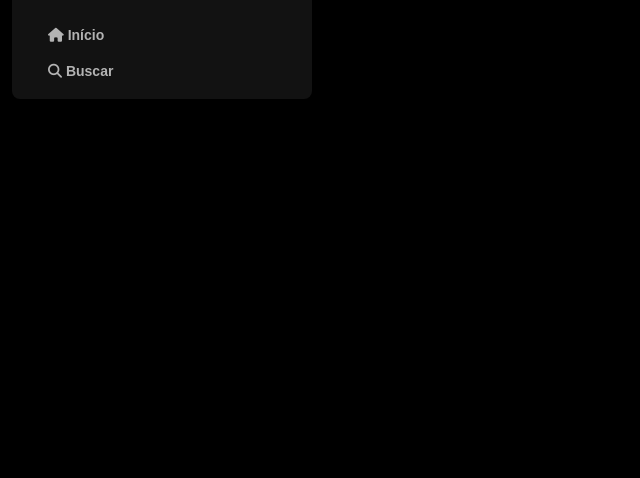
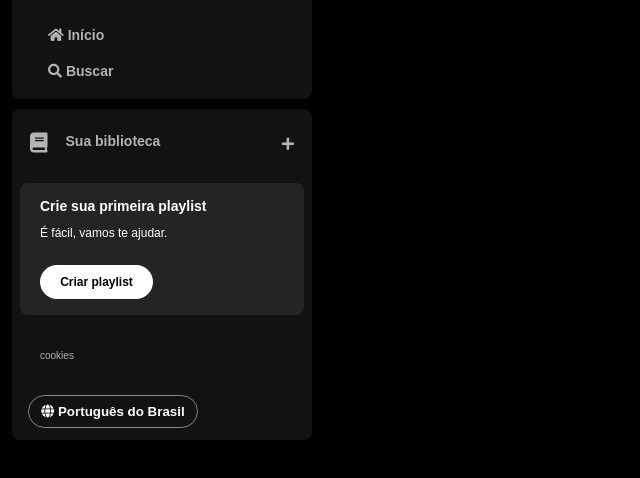
Before and after one commit to felphisss/imersao-2025-front-end, a plain HTML site: page index.html in a window 1280 px wide. Shown: the part 74-552 px from the top of the page, without its empty margins (0-640 px from the left). Drawn offline with Linux system fonts and the light colour scheme.

Commit message:
Aplicando mudanças da segunda aula

```diff
--- a/index.html
+++ b/index.html
@@ -6,7 +6,8 @@
     <title>Spotify Imersão</title>
     <link rel="stylesheet" href="reset.css">
     <link rel="stylesheet" href="styles.css">
-    <script src="https://kit.fontawesome.com/de142c1c4a.js" crossorigin="anonymous"></script>
+    <link rel="stylesheet" href="https://use.fontawesome.com/releases/v5.15.4/css/solid.css"/>
+    <link rel="stylesheet" href="https://use.fontawesome.com/releases/v5.15.4/css/fontawesome.css"/>
 </head>
 <body>
     <div class="sidebar">
@@ -31,6 +32,37 @@
                     </li>
                 </ul>
         </nav>
+
+        <div class="library">
+            <div class="library__content">
+                <button class="library__button">
+                    <span class="fa fas fa-book"></span>
+                    <span>Sua biblioteca</span>
+                </button>
+                <span class="fa fa-plus"></span>
+            </div>
+
+            <section class="section-playlist">
+                <div class="section-playlist__content">
+                    <span class="text title">Crie sua primeira playlist</span>
+                    <span class="text subtitle">É fácil, vamos te ajudar.</span>
+                    <button class="section-playlist__button">
+                        <span>Criar playlist</span>
+                    </button>
+                </div>
+            </section>
+
+            <div class="cookies">
+                <a href="">cookies</a>
+            </div>
+
+            <div class="languages">
+                <button class="languages__button">
+                    <span class="fa fa-globe"></span>
+                    <span>Português do Brasil</span>
+                </button>
+            </div>
+        </div>
     </div>
 </body>
 </html>
--- a/styles.css
+++ b/styles.css
@@ -44,3 +44,127 @@ body {
     font-size: 14px;
     font-family: "DM Sans", sans-serif;
 }
+
+.library {
+    background-color: #121212;
+    border-radius: 8px;
+    display: flex;
+    justify-content: space-between;
+    flex-direction: column;
+    padding: 4px 8px;
+    color: #b3b3b3;
+    font-weight: 600;
+    font-size: 14px;
+    margin-top: 10px;
+}
+
+.library .library__content{
+    display: flex;
+    justify-content: space-between;
+}
+
+.library .library__button {
+    display: flex;
+    margin-right: 10px;
+    color: #b3b3b3;
+    background-color: transparent;
+    border: 0px;
+    font-size: 14px;
+    font-weight: 700;
+    font-family: "DM Sans", sans-serif;
+    text-align: center;
+    text-decoration: none;
+    text-transform: none;
+    padding: 20px 10px;
+}
+
+.library .library__button .fa{
+    font-size: 20px;
+    margin-right: 10px;
+    font-weight: 300;
+    padding-right: 8px;
+}
+
+.library .library__content .fa-plus {
+    margin: 24px 10px;
+}
+
+.section-playlist{
+    display: flex;
+    align-items: flex-start;
+    justify-content: space-between;
+    gap: 20px;
+    background-color: #242424;
+    color: #b3b3b3;
+    font-weight: 600;
+    font-size: 14px;
+    margin: 8px 0px;
+    padding: 16px 20px;
+    border-radius: 8px;
+}
+
+.section-playlist .section-playlist__content {
+    display: flex;
+    flex-direction: column;
+}
+
+.section-playlist__content .text {
+    padding-bottom: 14px;
+    color: #fff;
+    font-family: "DM Sans", sans-serif;
+}
+
+.section-playlist__content .title {
+    font-weight: 700;
+}
+
+.section-playlist__content .subtitle {
+    font-weight: 500;
+    font-size: 12px;
+}
+
+.section-playlist__content .section-playlist__button {
+    display: flex;
+    justify-content: center;
+    background-color: #fff;
+    color: #000;
+    border-radius: 20px;
+    font-size: 12px;
+    font-weight: 700;
+    font-family: "DM Sans", sans-serif;
+    text-decoration: none;
+    text-transform: none;
+    padding: 10px;
+    margin-top: 12px;
+    border: 0px;
+    width: 113px;
+}
+
+.sidebar .cookies {
+    margin: 25px 20px;
+}
+
+.sidebar .cookies a{
+    color: #b3b3b3;
+    font-weight: 500;
+    font-size: 10px;
+    text-decoration: none;
+    font-family: "DM Sans", sans-serif;
+}
+
+.sidebar .cookies a:hover{
+    text-decoration: underline;
+}
+
+.languages .languages__button{
+    align-items: center;
+    background-color: transparent;
+    border: 1px solid #878787;
+    color: #fff;
+    font-weight: bold;
+    cursor: pointer;
+    width: 170px;
+    margin: 8px;
+    padding: 8px;
+    border-radius: 20px;
+}
```
